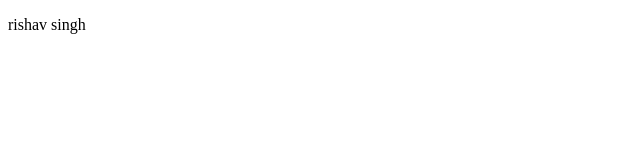
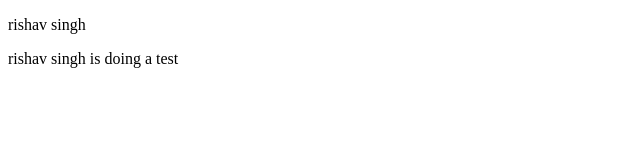
Before and after one commit to Rishav09-singh/New-testing, a plain HTML site: page rishav.html in a window 1280 px wide. Shown: the whole page, without its empty margins (0-640 px from the left). Drawn offline with Linux system fonts and the light colour scheme.

Commit message:
This is a test trial

```diff
--- a/rishav.html
+++ b/rishav.html
@@ -7,6 +7,7 @@
 </head>
 <body>
     <p>rishav singh
+    <p>rishav singh is doing a test</p>
     </p>
 </body>
 </html>
```
